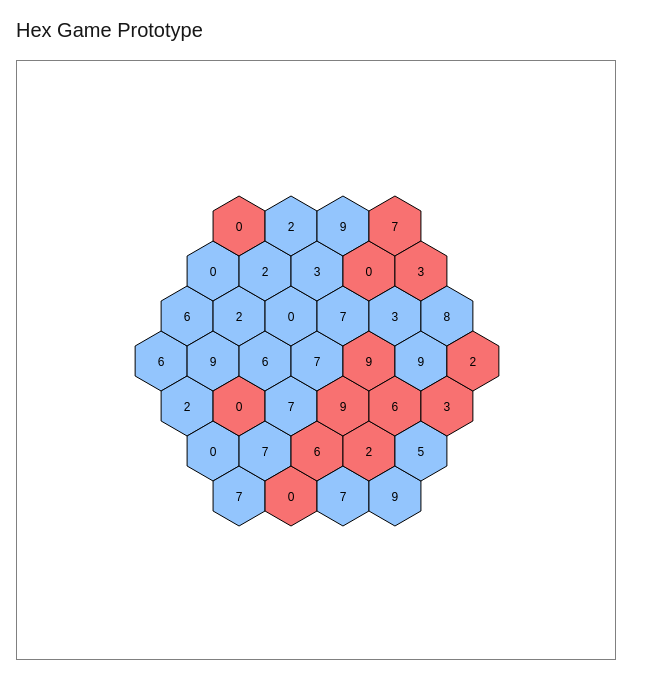
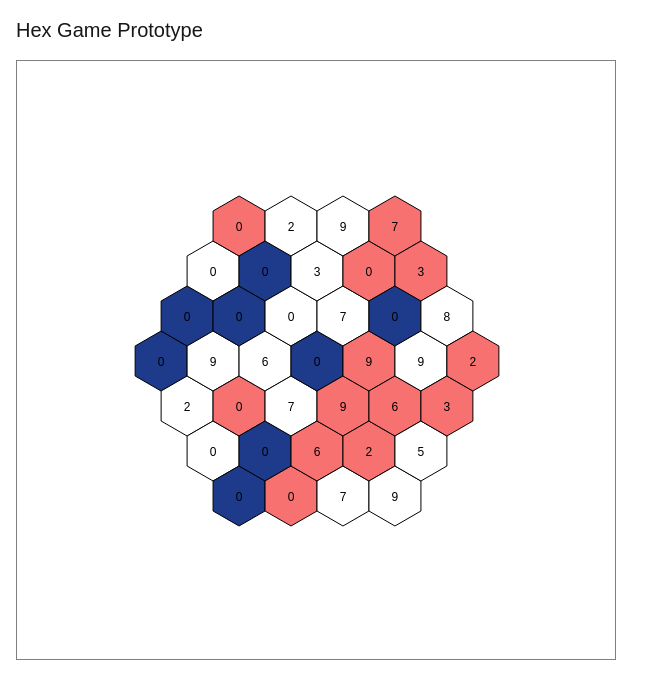
Before and after one commit to Lativado/hex-game-prototype, a Next.js app: page / in a window 1280 px wide. Shown: the top 698 px of the page, without its empty margins (0-663 px from the left). Built offline with nearby package versions, Linux system fonts and the light colour scheme.

Commit message:
Add water (blue) update colors/moves/move hint logic

```diff
--- a/src/components/HexGrid.tsx
+++ b/src/components/HexGrid.tsx
@@ -31,9 +31,10 @@ function getHexPoints(x: number, y: number) {
   return points.join(" ");
 }
 
-function getColor(owner: number | null) {
-  if (owner === 1) return "#f87171";
-  return "#93c5fd";
+function getColor(owner: number | null, terrain: string) {
+  if (terrain === "water") return "#1e3a8a"; // deep blue
+  if (owner === 1) return "#f87171"; // red
+  return "#ffffff"; // neutral = white
 }
 
 export default function HexGrid() {
@@ -43,13 +44,20 @@ export default function HexGrid() {
 
   const selectedCoords = selected ? selected.split(",").map(Number) : null;
 
-  const neighborSet = new Set<string>();
+  const validMoves = new Set<string>();
 
   if (selectedCoords) {
     const [q, r] = selectedCoords;
 
     directions.forEach(([dq, dr]) => {
-      neighborSet.add(`${q + dq},${r + dr}`);
+      const nq = q + dq;
+      const nr = r + dr;
+
+      const tile = tiles.find((t) => t.q === nq && t.r === nr);
+
+      if (tile && tile.terrain !== "water") {
+        validMoves.add(`${nq},${nr}`);
+      }
     });
   }
 
@@ -60,14 +68,18 @@ export default function HexGrid() {
         const { x, y } = hexToPixel(q, r);
         const key = `${q},${r}`;
         const isSelected = selected === key;
-        const isNeighbor = neighborSet.has(key);
+        const isValidMove = validMoves.has(key);
 
         return (
           <g key={key}>
             <polygon
               points={getHexPoints(x + 300, y + 300)}
               fill={
-                isSelected ? "orange" : isNeighbor ? "#fde68a" : getColor(owner)
+                isSelected
+                  ? "orange"
+                  : isValidMove
+                    ? "#fde68a"
+                    : getColor(owner, tile.terrain)
               }
               stroke="black"
               onClick={() => {
@@ -83,10 +95,25 @@ export default function HexGrid() {
                   return;
                 }
 
-                if (neighborSet.has(key)) {
-                  // move 1 unit from selected → this tile
+                const [fromQ, fromR] = selected.split(",").map(Number);
 
+                const sourceTile = tiles.find(
+                  (t) => t.q === fromQ && t.r === fromR,
+                );
+
+                if (!sourceTile || sourceTile.owner !== 1) {
+                  setSelected(key);
+                  return;
+                }
+
+                if (validMoves.has(key)) {
                   const [fromQ, fromR] = selected.split(",").map(Number);
+
+                  const targetTile = tiles.find((t) => t.q === q && t.r === r);
+
+                  if (!targetTile || targetTile.terrain === "water") {
+                    return; // block movement
+                  }
 
                   setTiles((prev) =>
                     prev.map((t) => {
@@ -112,7 +139,7 @@ export default function HexGrid() {
                   return;
                 }
 
-                // clicked non-neighbor → just switch selection
+                // clicked non-valid move → just switch selection
                 setSelected(key);
               }}
               style={{ cursor: "pointer" }}
--- a/src/lib/hexGrid.ts
+++ b/src/lib/hexGrid.ts
@@ -7,12 +7,14 @@ export function generateGrid(radius: number): Tile[] {
     for (let r = -radius; r <= radius; r++) {
       if (Math.abs(q + r) <= radius) {
         const seed = q * 1000 + r;
+        const isWater = seededRandom(seed) < 0.2;
 
         tiles.push({
           q,
           r,
-          owner: seededRandom(seed) > 0.7 ? 1 : null,
-          units: Math.floor(seededRandom(seed + 1) * 10),
+          terrain: isWater ? "water" : "land",
+          owner: isWater ? null : seededRandom(seed) > 0.7 ? 1 : null,
+          units: isWater ? 0 : Math.floor(seededRandom(seed + 1) * 10),
         });
       }
     }
--- a/src/types/tile.ts
+++ b/src/types/tile.ts
@@ -3,4 +3,5 @@ export type Tile = {
   r: number;
   owner: number | null;
   units: number;
+  terrain: "land" | "water";
 };
```
